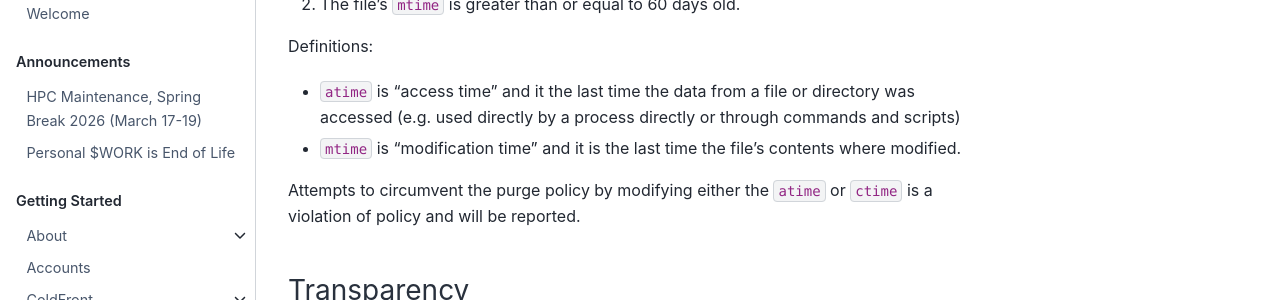
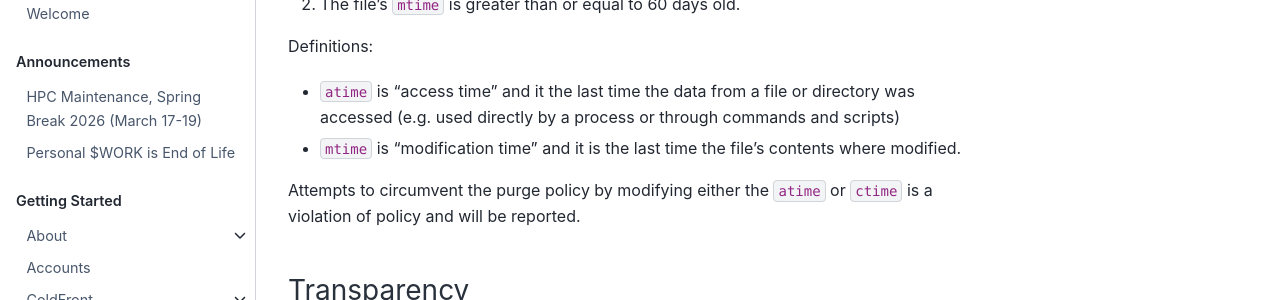
Before and after one commit to SouthernMethodistUniversity/hpc_docs, a Jupyter Book: the page built from docs/policies/scratch.md, in a window 1280 px wide and 900 px high, scrolled down 2513 px. Shown: the part 211-511 px from the top of the window. Built offline with Jupyter Book 1.0.4 settings and Sphinx 7.4.7 and the Sphinx Book theme 1.1.4, drawn with Linux system fonts in a browser that asks for light colours.

Commit message:
remove extra directly

```diff
--- a/docs/policies/scratch.md
+++ b/docs/policies/scratch.md
@@ -96,7 +96,7 @@ Files will be determined to be over 60 days old if the following criteria are me
 
 Definitions:
 
-- `atime` is "access time" and it the last time the data from a file or directory was accessed (e.g. used directly by a process directly or through commands and scripts)
+- `atime` is "access time" and it the last time the data from a file or directory was accessed (e.g. used directly by a process or through commands and scripts)
 - `mtime` is "modification time" and it is the last time the file's contents where modified.
 
 Attempts to circumvent the purge policy by modifying either the `atime` or `ctime` is a violation of policy and will be reported.
```
